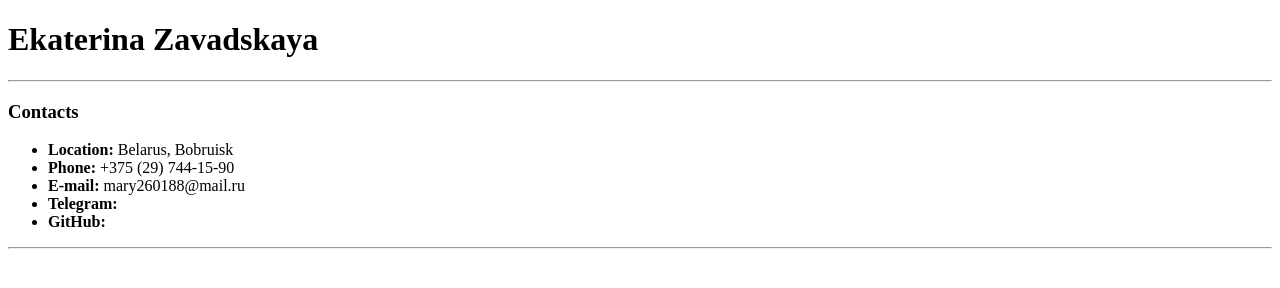
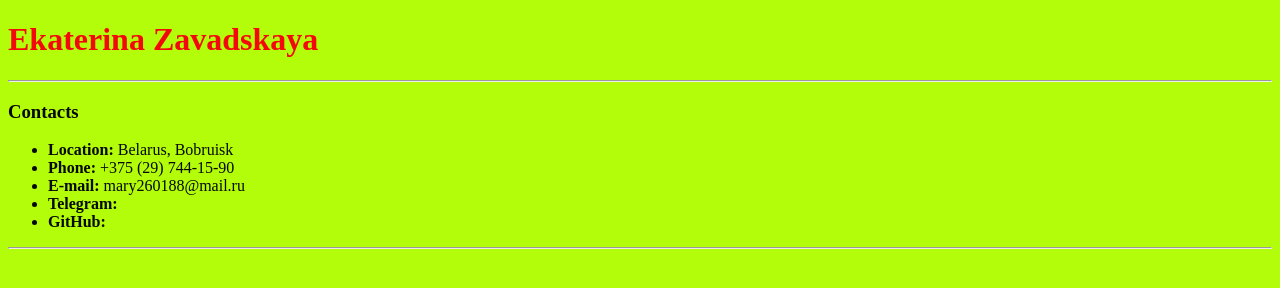
Before and after one commit to Katsiaryna26/rsschool-cv, a plain HTML site: page index.html in a window 1280 px wide. Drawn offline with Linux system fonts and the light colour scheme.

Commit message:
feat:add css file

```diff
--- a/index.html
+++ b/index.html
@@ -5,6 +5,7 @@
     <meta http-equiv="X-UA-Compatible" content="IE=edge">
     <meta name="viewport" content="width=device-width, initial-scale=1.0">
     <title>Ekaterina Zavadskaya CV</title>
+    <link href="style.css" rel="stylesheet"/>
 </head>
 <body>
  <h1>Ekaterina Zavadskaya</h1>
--- /dev/null
+++ b/style.css
@@ -0,0 +1,5 @@
+body {
+    background-color: rgb(179, 252, 10);
+    color:rgb(5, 8, 3);
+}
+h1{color: rgb(243, 9, 9);}
```
